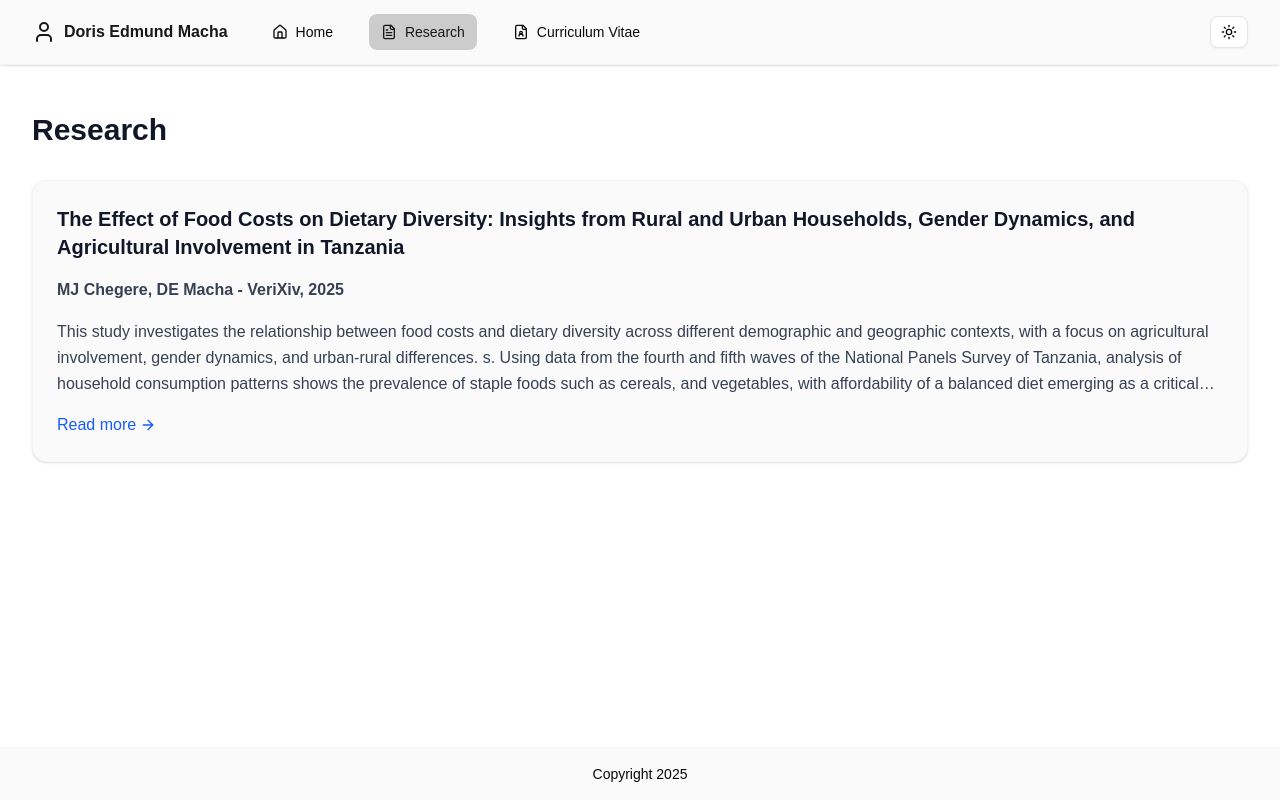
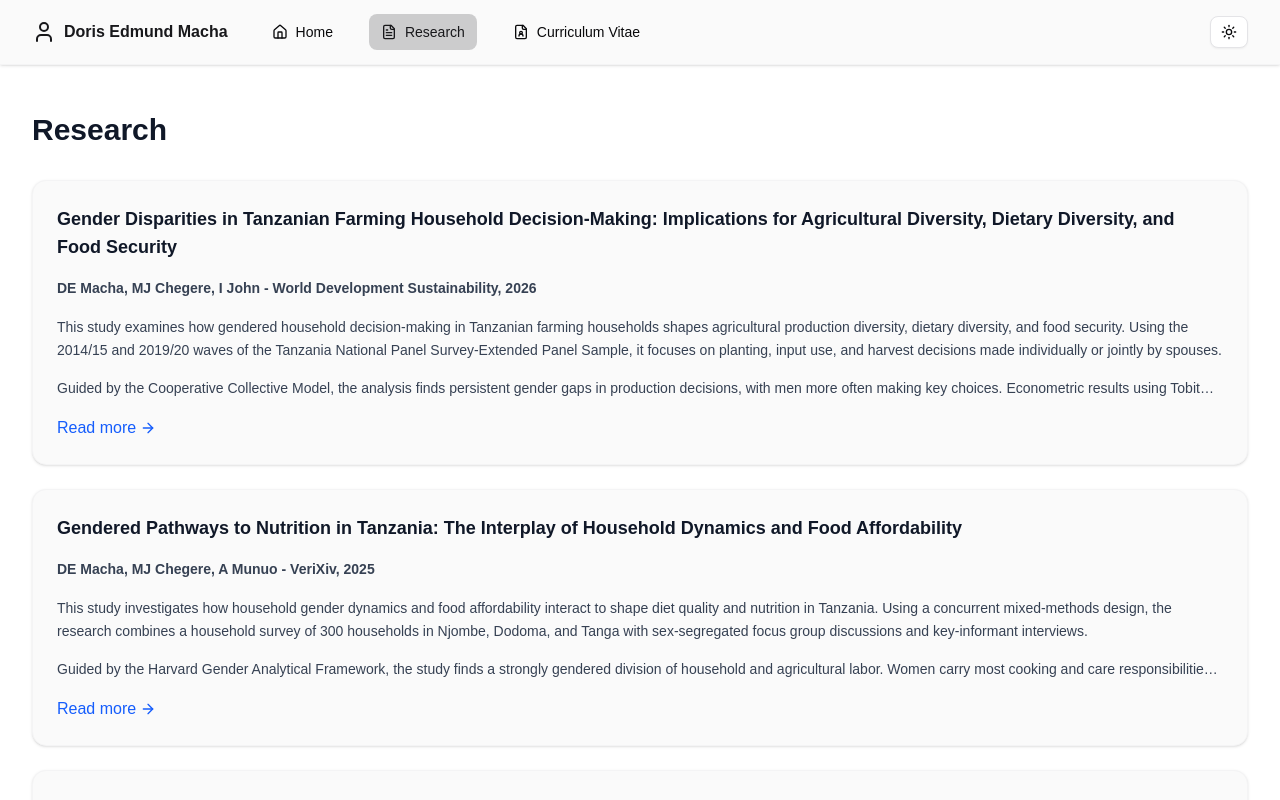
Before and after one commit to dorismacha/dorismacha.github.io, a React (Vite) app: page /research in a window 1280 px wide. Shown: the top 800 px of the page. Built offline with nearby package versions, Linux system fonts and the light colour scheme.

Commit message:
New articles

```diff
--- a/src/pages/research/index.tsx
+++ b/src/pages/research/index.tsx
@@ -66,7 +66,7 @@ export default function Research() {
                         >
                             <div className="flex items-start justify-between">
                                 <div className="flex-1">
-                                    <h2 className="text-lg md:text-xl font-semibold text-gray-900 dark:text-white mb-2">
+                                    <h2 className="md:text-lg font-semibold text-gray-900 dark:text-white mb-2">
                                         <Link
                                             to={`/research/${research.slug}`}
                                             className="hover:text-blue-600 dark:hover:text-blue-400 transition-colors"
@@ -74,7 +74,7 @@ export default function Research() {
                                             {research.title}
                                         </Link>
                                     </h2>
-                                    <div className="text-gray-700 dark:text-gray-300 my-4 leading-relaxed line-clamp-4">
+                                    <div className="text-sm text-gray-700 dark:text-gray-300 my-4 leading-relaxed line-clamp-4">
                                         <MarkdownRenderer content={research.content} />
                                     </div>
                                     <Link
--- /dev/null
+++ b/src/research/gender-disparities-in-tanzanian-farming-household-decision-making.md
@@ -0,0 +1,25 @@
+# Gender Disparities in Tanzanian Farming Household Decision-Making: Implications for Agricultural Diversity, Dietary Diversity, and Food Security
+
+**DE Macha, MJ Chegere, I John - World Development Sustainability, 2026**
+
+This study examines how gendered household decision-making in Tanzanian farming households shapes agricultural production diversity, dietary diversity, and food security. Using the 2014/15 and 2019/20 waves of the Tanzania National Panel Survey-Extended Panel Sample, it focuses on planting, input use, and harvest decisions made individually or jointly by spouses.
+
+Guided by the Cooperative Collective Model, the analysis finds persistent gender gaps in production decisions, with men more often making key choices. Econometric results using Tobit random effects models indicate that joint decision-making improves agricultural production diversity and food security, especially through planting and input-use decisions. The study also finds that joint harvest decisions are negatively associated with dietary diversity, which may reflect a household focus on market-oriented crops rather than varied household consumption.
+
+The findings emphasize the importance of inclusive intra-household decision-making for improving agricultural outcomes and household well-being. Benefits are especially pronounced among urban and middle-wealth households, while mediation analysis suggests that factors beyond agricultural and dietary diversity may explain the relationship between joint decision-making and food security.
+
+**Authors:** Doris Edmund Macha, Martin Julius Chegere, Innocensia John
+
+**Publication date:** 2026/3/17
+
+**Journal:** World Development Sustainability
+
+**Volume:** 8
+
+**Pages:** 100290
+
+**Publisher:** Elsevier
+
+**DOI:** 10.1016/j.wds.2026.100290
+
+[Read more from source](https://www.sciencedirect.com/science/article/pii/S2772655X26000236)
--- /dev/null
+++ b/src/research/gendered-pathways-to-nutrition-in-tanzania.md
@@ -0,0 +1,29 @@
+# Gendered Pathways to Nutrition in Tanzania: The Interplay of Household Dynamics and Food Affordability
+
+**DE Macha, MJ Chegere, A Munuo - VeriXiv, 2025**
+
+This study investigates how household gender dynamics and food affordability interact to shape diet quality and nutrition in Tanzania. Using a concurrent mixed-methods design, the research combines a household survey of 300 households in Njombe, Dodoma, and Tanga with sex-segregated focus group discussions and key-informant interviews.
+
+Guided by the Harvard Gender Analytical Framework, the study finds a strongly gendered division of household and agricultural labor. Women carry most cooking and care responsibilities while also contributing substantially to production, yet they often have weaker control over land, assets, and income. Women commonly decide what foods are eaten and manage food budgets, but female-headed households depend more heavily on markets, making them especially vulnerable to food price shocks.
+
+The findings show that affordability is the main constraint on diet quality, outweighing knowledge or physical access to food. Price pressures drive households toward cheaper staples and reduce consumption of fruits, pulses, and animal-source foods. Coping strategies such as meal planning, seeking cheaper outlets, reducing waste, and maintaining kitchen gardens can help protect calorie intake, but they may also reduce dietary diversity.
+
+The study recommends strengthening women's secure control over productive resources, engaging men in nutrition training and joint budgeting, and lowering the cost of nutrient-dense foods through market support or targeted transfers.
+
+**Authors:** Doris E. Macha, Martin J. Chegere, Adeline Munuo
+
+**Publication date:** 2025/10/6
+
+**Journal:** VeriXiv
+
+**Volume:** 2
+
+**Issue:** 297
+
+**Pages:** 297
+
+**Publisher:** F1000 Research Limited
+
+**DOI:** 10.12688/verixiv.1983.2
+
+[Read more from source](https://verixiv.org/articles/2-297/v2?src=rss)
```
